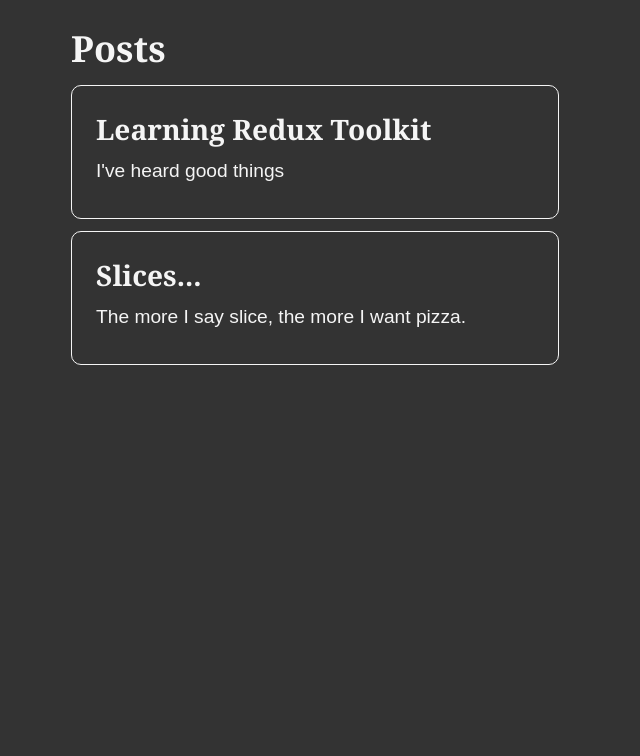
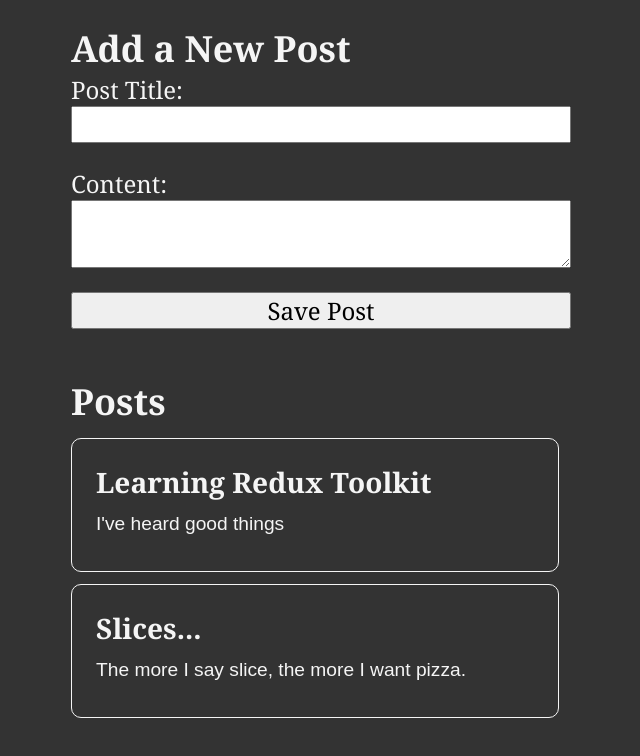
Before and after one commit to Vysint/React-ReduxToolkit-Project, a React (Create React App) app: page / in a window 1280 px wide. Shown: the top 756 px of the page, without its empty margins (319-959 px from the left). Built offline with nearby package versions, Linux system fonts and the light colour scheme.

Commit message:
Displayed the Addform component for user input

```diff
--- a/src/App.js
+++ b/src/App.js
@@ -1,7 +1,9 @@
 import PostsList from "./features/posts/PostsList";
+import AddPostForm from './features/posts/AddPostForm';
 function App() {
   return (
     <main className="App">
+      <AddPostForm/>
       <PostsList />
     </main>
   );
```
